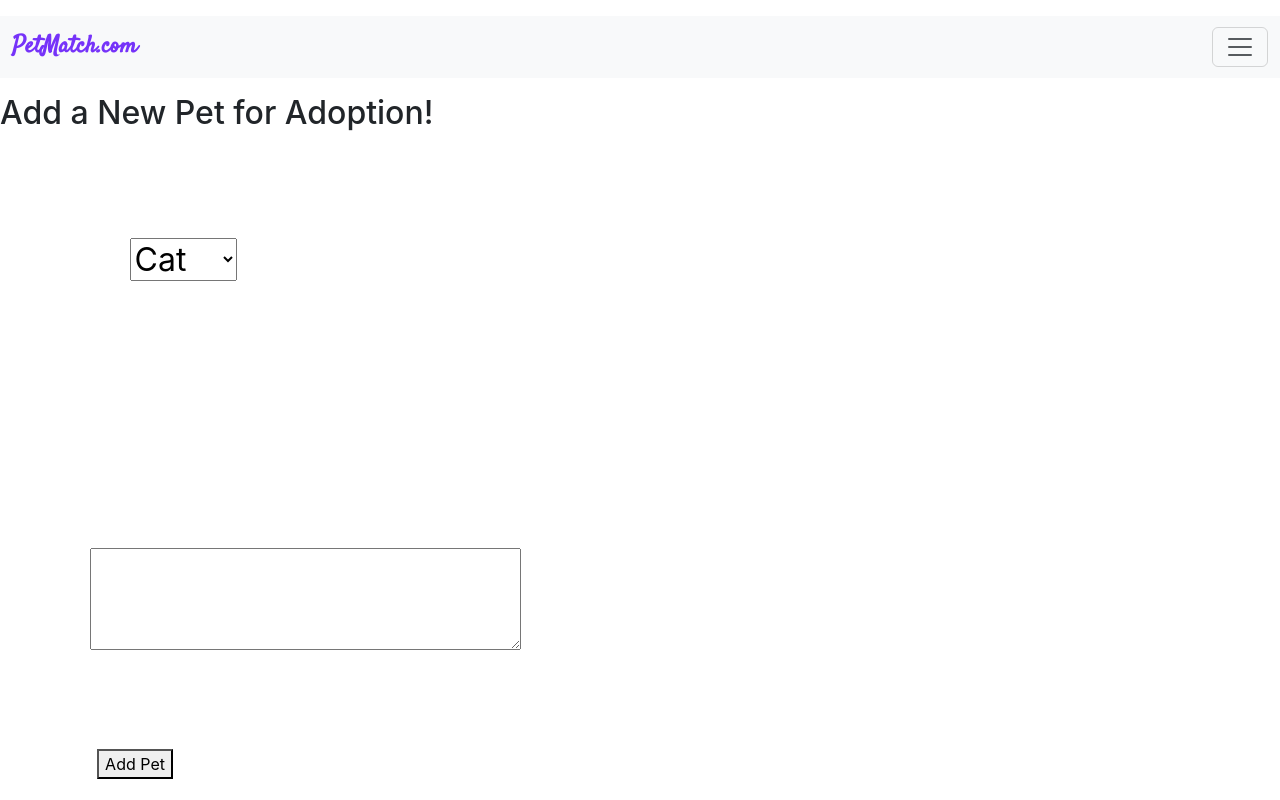
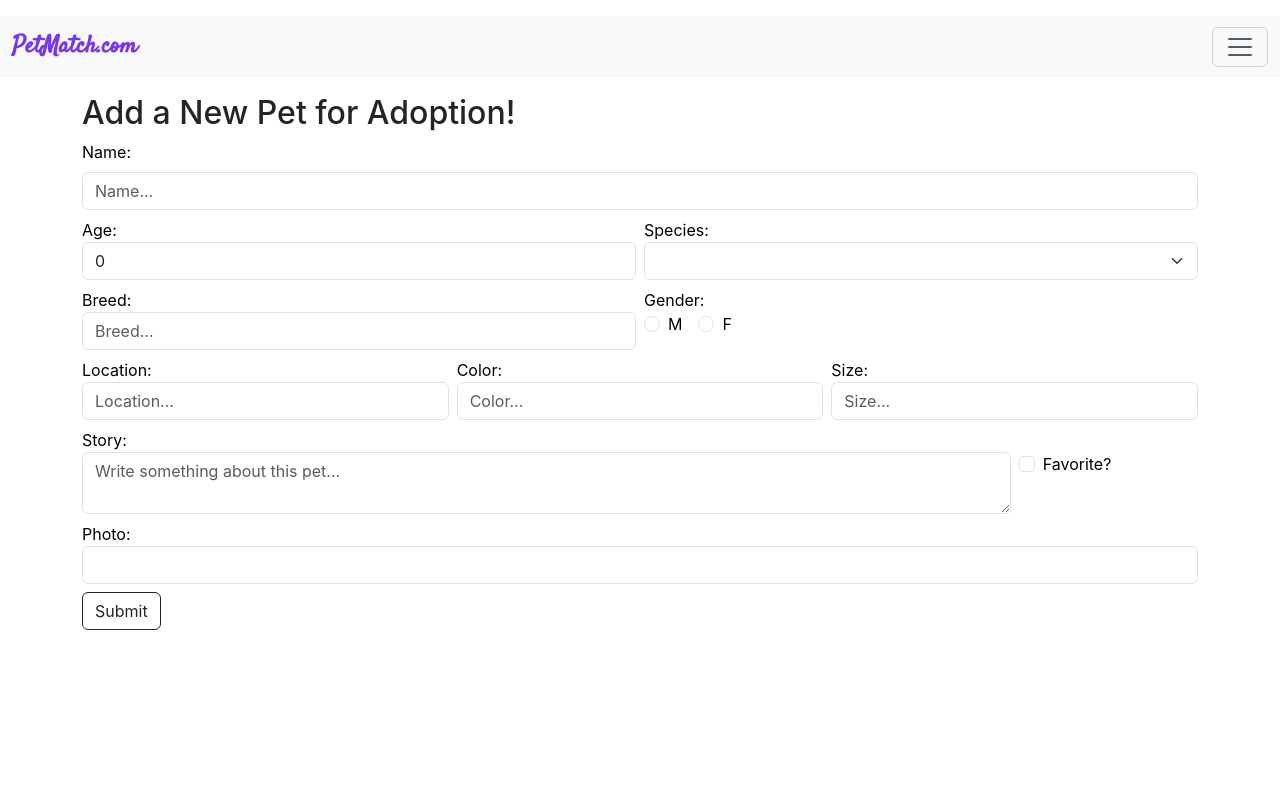
Before and after one commit to lgxxhi/Front-End-Adoption-Pern-App, a React (Create React App) app: page /add-pet in a window 1280 px wide. Built offline with nearby package versions, Linux system fonts and the light colour scheme.

Commit message:
Bootstrap features, functionality, more..,

```diff
--- a/src/App.js
+++ b/src/App.js
@@ -3,7 +3,6 @@ import Nav from "./components/Nav/Nav";
 import Home from "./components/Home/Home";
 import Pets from "./components/Pets/Pets";
 import AddPet from "./components/AddPet/AddPet";
-import petData from "./data/PetData";
 import Pet from "./components/Pet/Pet";
 import EditPet from "./components/EditPet/EditPet";
 
--- /dev/null
+++ b/src/components/AddPet/AddPet.css
@@ -0,0 +1,8 @@
+.add-pet label {
+  color: black;
+  font-size: medium;
+}
+
+.add-pet input {
+  display: block;
+}
--- a/src/components/AddPet/AddPet.js
+++ b/src/components/AddPet/AddPet.js
@@ -1,12 +1,13 @@
 import React, { useState, useEffect } from "react";
 import axios from "axios";
 import { useNavigate } from "react-router-dom";
+import "./AddPet.css";
 
 function AddPet() {
   const [petData, setPetData] = useState({
     name: "",
     age: 0,
-    species: "cat",
+    species: "",
     breed: "",
     gender: "",
     location: "",
@@ -23,6 +24,7 @@ function AddPet() {
 
   const handleChange = (e) => {
     const { name, value, type, checked } = e.target;
+    console.log(value);
 
     if (type === "radio" || name === "species") {
       setPetData({ ...petData, [name]: value });
@@ -57,40 +59,49 @@ function AddPet() {
   };
 
   return (
+    <div className="add-pet container row-sm-1">
       <div>
         <h2>Add a New Pet for Adoption!</h2>
+      </div>
       <form onSubmit={handleSubmit}>
-        <label>
-          Name:
+        <div className="row g-2">
+          <label className="edit-label">Name:</label>
+          <div className="col-md-12">
             <input
               type="text"
+              className="form-control"
+              placeholder="Name..."
               name="name"
+              id="name"
+              required
+              onChange={handleChange}
               value={petData.name}
+            />
+          </div>
+          <div className="col">
+            <label className="edit-label">Age:</label>
+            <input
+              required
+              type="number"
+              className="form-control"
+              placeholder="Age..."
+              name="age"
+              id="age"
               onChange={handleChange}
-            required
+              value={petData.age}
             />
-        </label>
-        <br />
-        <label>
-          Age:
-          <input
-            type="number"
-            name="age"
-            step="1"
-            min={0}
-            value={petData.age}
-            onChange={handleChange}
-            required
-          />
-        </label>
-        <br />
-        <label>
-          Species:
+          </div>
+
+          <div className="col-md-6">
+            <label>Species:</label>
             <select
+              className="form-select"
               name="species"
+              id="species"
               value={petData.species}
               onChange={handleChange}
             >
+              <option value=""></option>
               <option value="cat">Cat</option>
               <option value="dog">Dog</option>
               <option value="other">Other</option>
@@ -99,28 +110,34 @@ function AddPet() {
               <input
                 type="text"
                 name="otherSpecies"
+                id="otherSpecies"
+                className="form-control"
                 value={otherSpecies}
                 onChange={handleChange}
                 placeholder="Enter other species"
                 required
               />
             )}
-        </label>
+          </div>
+          <div className="col-md-6">
+            <label className="edit-label col-md-6">Breed:</label>
+            <input
+              required
+              type="text"
+              className="form-control"
+              placeholder="Breed..."
+              name="breed"
+              id="breed"
+              onChange={handleChange}
+              value={petData.breed}
+            />
+          </div>
+          <div className="form-inline col-md-6">
+            <label>Gender:</label>
             <br />
-        <label>
-          Breed:
+            <div className="form-check form-check-inline">
               <input
-            type="text"
-            name="breed"
-            value={petData.breed}
-            onChange={handleChange}
-            required
-          />
-        </label>
-        <br />
-        <label>
-          Gender:
-          <input
+                className="form-check-input"
                 type="radio"
                 name="gender"
                 value="m"
@@ -128,10 +145,13 @@ function AddPet() {
                 onChange={handleChange}
                 required
               />
+              <label className="form-check-label" htmlFor="inlineRadio1">
                 M
-        </label>{" "}
-        <label>
+              </label>
+            </div>
+            <div className="form-check form-check-inline">
               <input
+                className="form-check-input"
                 type="radio"
                 name="gender"
                 value="f"
@@ -139,75 +159,101 @@ function AddPet() {
                 onChange={handleChange}
                 required
               />
+              <label className="form-check-label" htmlFor="inlineRadio2">
                 F
               </label>
+            </div>
+          </div>
+
+          <div className="col-md-4">
+            <label className="edit-label">Location:</label>
+
+            <input
+              required
+              type="text"
+              className="form-control"
+              placeholder="Location..."
+              name="location"
+              id="location"
+              onChange={handleChange}
+              value={petData.location}
+            />
+          </div>
+          <div className="col-md-4">
+            <label className="edit-label">Color:</label>
+
+            <input
+              required
+              type="text"
+              className="form-control"
+              placeholder="Color..."
+              name="color"
+              id="color"
+              onChange={handleChange}
+              value={petData.color}
+            />
+          </div>
+          <div className="col-md-4">
+            <label className="edit-label">Size:</label>
+
+            <input
+              required
+              type="text"
+              className="form-control"
+              placeholder="Size..."
+              name="size"
+              id="size"
+              onChange={handleChange}
+              value={petData.size}
+            />
+          </div>
+          <div className="col-md-10">
+            <label className="edit-label">Story:</label>
+            <textarea
+              type="text"
+              required
+              className="form-control"
+              placeholder="Write something about this pet..."
+              value={petData.story}
+              name="story"
+              id="story"
+              onChange={handleChange}
+            />
+          </div>
+          <div className="col-md-2">
+            <div className="form-check">
               <br />
-        <br />
-        <label>
-          Location:
+
               <input
-            type="text"
-            name="location"
-            value={petData.location}
-            onChange={handleChange}
-            required
-          />
-        </label>
-        <br />
-        <label>
-          Color:
-          <input
-            type="text"
-            name="color"
-            value={petData.color}
-            onChange={handleChange}
-            required
-          />
-        </label>
-        <br />
-        <label>
-          Size:
-          <input
-            type="text"
-            name="size"
-            value={petData.size}
-            onChange={handleChange}
-            required
-          />
-        </label>
-        <br />
-        <label>
-          Story:
-          <textarea
-            name="story"
-            value={petData.story}
-            onChange={handleChange}
-            required
-          />
-        </label>
-        <br />
-        <label>
-          Is Favorite:
-          <input
+                className="form-check-input "
                 type="checkbox"
                 name="is_favorite"
+                id="is_favorite"
+                onChange={handleChange}
                 checked={petData.is_favorite}
-            onChange={handleChange}
               />
+              <label className="form-check-label" htmlFor="gridCheck">
+                Favorite?
               </label>
-        <br />
-        <br />
-        <label>
-          Photo:
+            </div>
+          </div>
+          <div className="col-md-12">
+            <label>Photo:</label>
             <input
+              className="form-control"
               type="text"
               name="photo"
               value={petData.photo}
               onChange={handleChange}
               required
             />
-        </label>
-        <button type="submit">Add Pet</button>
+          </div>
+          <div className="col-12">
+            <button type="submit" className="btn btn-outline-dark">
+              Submit
+            </button>
+          </div>
+        </div>
       </form>
     </div>
   );
--- a/src/components/EditPet/EditPet.js
+++ b/src/components/EditPet/EditPet.js
@@ -22,6 +22,8 @@ function EditPet() {
     story: "",
   });
 
+  const [otherSpecies, setOtherSpecies] = useState("");
+
   useEffect(() => {
     const fetchPet = async () => {
       try {
@@ -36,168 +38,217 @@ function EditPet() {
     fetchPet();
   }, []);
 
-  const handleTextChange = (e) => {
+  const handleChange = (e) => {
+    const { name, value, type, checked } = e.target;
+
+    if (type === "radio" || name === "species") {
+      setPet({ ...pet, [name]: value });
+    } else if (name === "otherSpecies") {
+      setOtherSpecies(value);
+    } else {
       setPet({
         ...pet,
-      [e.target.id]: e.target.value,
+        [name]: type === "checkbox" ? checked : value,
       });
+    }
   };
-
-  const handleCheckboxChange = (e) => {
-    setPet({
-      ...pet,
-      is_favorite: !pet.is_favorite,
-    });
-  };
-
-  async function updatePet(id, updatedPet) {
-    try {
-      let result = await axios.put(`/pets/${id}`, updatedPet);
-
-      return result;
-    } catch (e) {
-      return e;
-    }
-  }
 
   async function handleSubmit(e) {
     e.preventDefault();
     try {
-      await updatePet(id);
+      const speciesValue = pet.species === "other" ? otherSpecies : pet.species;
+
+      await axios.put(`${url}/pets/${id}`, { ...pet, species: speciesValue });
       navigate(`/pets/${id}`);
     } catch (e) {
       console.log(e);
     }
   }
 
-  function getGender(gender) {
-    if (gender === "m") {
-      return "Male";
-    } else if (gender === "f") {
-      return "Female";
-    } else {
-      return "Unknown";
-    }
-  }
-
   return (
+    <div className="edit-pet container row-sm-1">
       <div>
+        <h2>Edit Pet Info:</h2>
+      </div>
+      <br />
       <form onSubmit={handleSubmit}>
-        <div>
+        <div className="row g-2">
           <label className="edit-label">Name:</label>
+          <div className="col-md-12">
             <input
-            className="edit-input"
-            required
               type="text"
+              className="form-control"
+              placeholder="Name..."
               name="name"
               id="name"
-            onChange={handleTextChange}
+              required
+              onChange={handleChange}
               value={pet.name}
             />
           </div>
-        <div>
+          <div className="col">
             <label className="edit-label">Age:</label>
             <input
-            className="edit-input"
               required
               type="number"
+              className="form-control"
+              placeholder="Age..."
               name="age"
               id="age"
-            onChange={handleTextChange}
+              onChange={handleChange}
               value={pet.age}
             />
           </div>
-        <div>
-          <label className="edit-label">Species:</label>
-          <br />
-          <select value={pet.species}>
+          <div className="col-md-6">
+            <label>Species:</label>
+            <select
+              className="form-select"
+              name="species"
+              id="species"
+              value={pet.species}
+              onChange={handleChange}
+            >
               <option value=""></option>
+              <option value="cat">Cat</option>
               <option value="dog">Dog</option>
-            <option value="cat">Cat</option>
               <option value="other">Other</option>
             </select>
+            {pet.species === "other" && (
+              <input
+                type="text"
+                name="otherSpecies"
+                id="otherSpecies"
+                className="form-control"
+                value={otherSpecies}
+                onChange={handleChange}
+                placeholder="Enter other species"
+                required
+              />
+            )}
           </div>
-        <div>
-          <label className="edit-label">Breed:</label>
+          <div className="col-md-6">
+            <label className="edit-label col-md-6">Breed:</label>
             <input
-            className="edit-input"
               required
               type="text"
+              className="form-control"
+              placeholder="Breed..."
               name="breed"
               id="breed"
-            onChange={handleTextChange}
+              onChange={handleChange}
               value={pet.breed}
             />
           </div>
-        <div>
-          <label className="edit-label">Gender:</label>
+          <div className="form-inline col-md-6">
+            <label>Gender:</label>
             <br />
-          <select value={getGender(pet.gender)}>
-            <option value=""></option>
-            <option value="male">Male</option>
-            <option value="Cat">Female</option>
-          </select>
+            <div className="form-check form-check-inline">
+              <input
+                className="form-check-input"
+                type="radio"
+                name="gender"
+                value="m"
+                checked={pet.gender === "m"}
+                onChange={handleChange}
+                required
+              />
+              <label className="form-check-label" htmlFor="inlineRadio1">
+                M
+              </label>
             </div>
-        <div>
+            <div className="form-check form-check-inline">
+              <input
+                className="form-check-input"
+                type="radio"
+                name="gender"
+                value="f"
+                checked={pet.gender === "f"}
+                onChange={handleChange}
+                required
+              />
+              <label className="form-check-label" htmlFor="inlineRadio2">
+                F
+              </label>
+            </div>
+          </div>
+          <div className="col-md-4">
             <label className="edit-label">Location:</label>
+
             <input
-            className="edit-input"
               required
               type="text"
+              className="form-control"
+              placeholder="Location..."
               name="location"
               id="location"
-            onChange={handleTextChange}
+              onChange={handleChange}
               value={pet.location}
             />
           </div>
-        <div>
+          <div className="col-md-4">
             <label className="edit-label">Color:</label>
+
             <input
-            className="edit-input"
               required
               type="text"
+              className="form-control"
+              placeholder="Color..."
               name="color"
               id="color"
-            onChange={handleTextChange}
+              onChange={handleChange}
               value={pet.color}
             />
           </div>
-        <div>
+          <div className="col-md-4">
             <label className="edit-label">Size:</label>
+
             <input
-            className="edit-input"
               required
               type="text"
+              className="form-control"
+              placeholder="Size..."
               name="size"
               id="size"
-            onChange={handleTextChange}
+              onChange={handleChange}
               value={pet.size}
             />
           </div>
-        <div>
+          <div className="col-md-10">
             <label className="edit-label">Story:</label>
             <textarea
-            className="edit-input"
+              type="text"
               required
-            type="text"
-            name="breed"
-            id="breed"
-            onChange={handleTextChange}
+              className="form-control"
+              placeholder="Write something about this pet..."
               value={pet.story}
+              name="story"
+              id="story"
+              onChange={handleChange}
             />
           </div>
-        <div>
-          <label className="edit-label">Favorite</label>
+          <div className="col-md-2">
+            <div className="form-check">
+              <br />
+
               <input
-            className="edit-input"
+                className="form-check-input "
                 type="checkbox"
                 name="is_favorite"
                 id="is_favorite"
-            onChange={handleCheckboxChange}
+                onChange={handleChange}
                 checked={pet.is_favorite}
               />
+              <label className="form-check-label" htmlFor="gridCheck">
+                Favorite?
+              </label>
             </div>
-        <button>Submit</button>
+          </div>
+          <div className="col-12">
+            <button type="submit" className="btn btn-outline-dark">
+              Submit
+            </button>
+          </div>
+        </div>
       </form>
     </div>
   );
```
Also changed, not shown: src/components/EditPet/EditPet.css (+6 -2 lines), src/components/Pet/Pet.js (+13 -2 lines), src/components/Pets/Pets.js (+22 -12 lines). Lines whose indentation alone changed are shown as unchanged.
